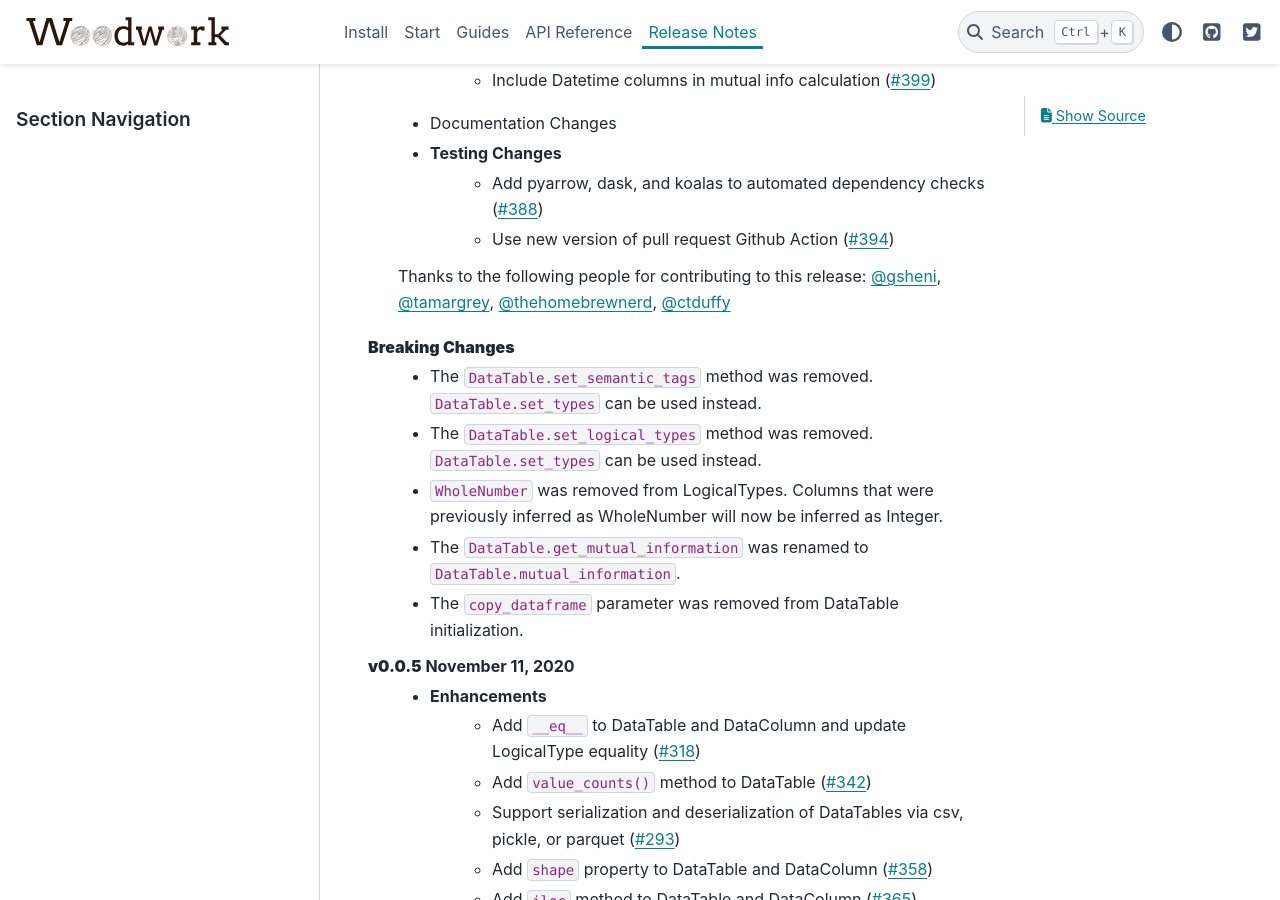
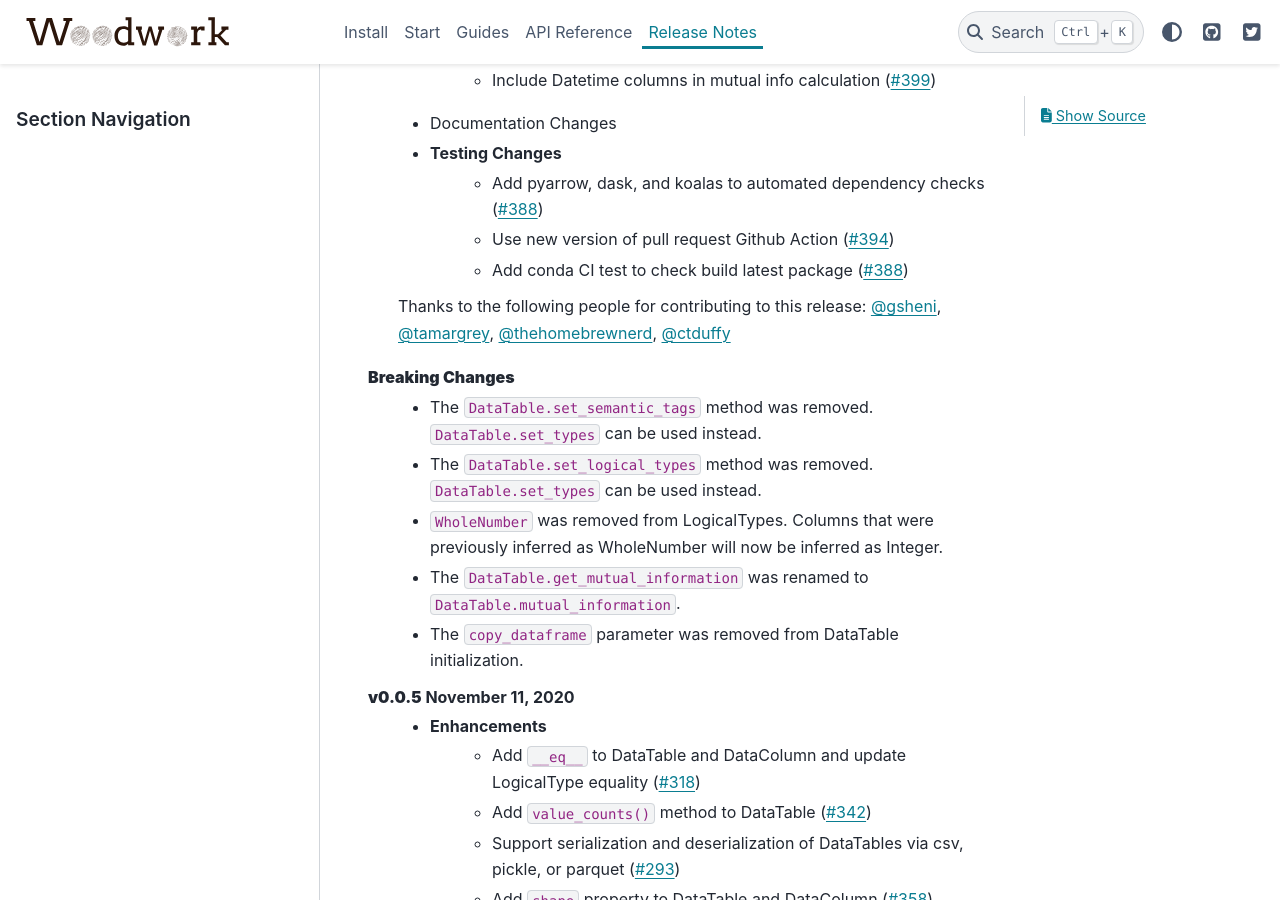
Before and after one commit to alteryx/woodwork, a Sphinx documentation site: the page built from docs/source/release_notes.rst, in a window 1280 px wide and 900 px high, scrolled down 837 px. Built offline with Sphinx 7.4.7 and the PyData theme 0.15.4, drawn with Linux system fonts in a browser that asks for light colours; comment, search, counter and statistics services are not loaded.

Commit message:
Update release_notes.rst

```diff
--- a/docs/source/release_notes.rst
+++ b/docs/source/release_notes.rst
@@ -24,6 +24,7 @@ Release Notes
     * Testing Changes
         * Add pyarrow, dask, and koalas to automated dependency checks (:pr:`388`)
         * Use new version of pull request Github Action (:pr:`394`)
+        * Add conda CI test to check build latest package (:pr:`388`)
 
     Thanks to the following people for contributing to this release:
     :user:`gsheni`, :user:`tamargrey`, :user:`thehomebrewnerd`, :user:`ctduffy`
```
